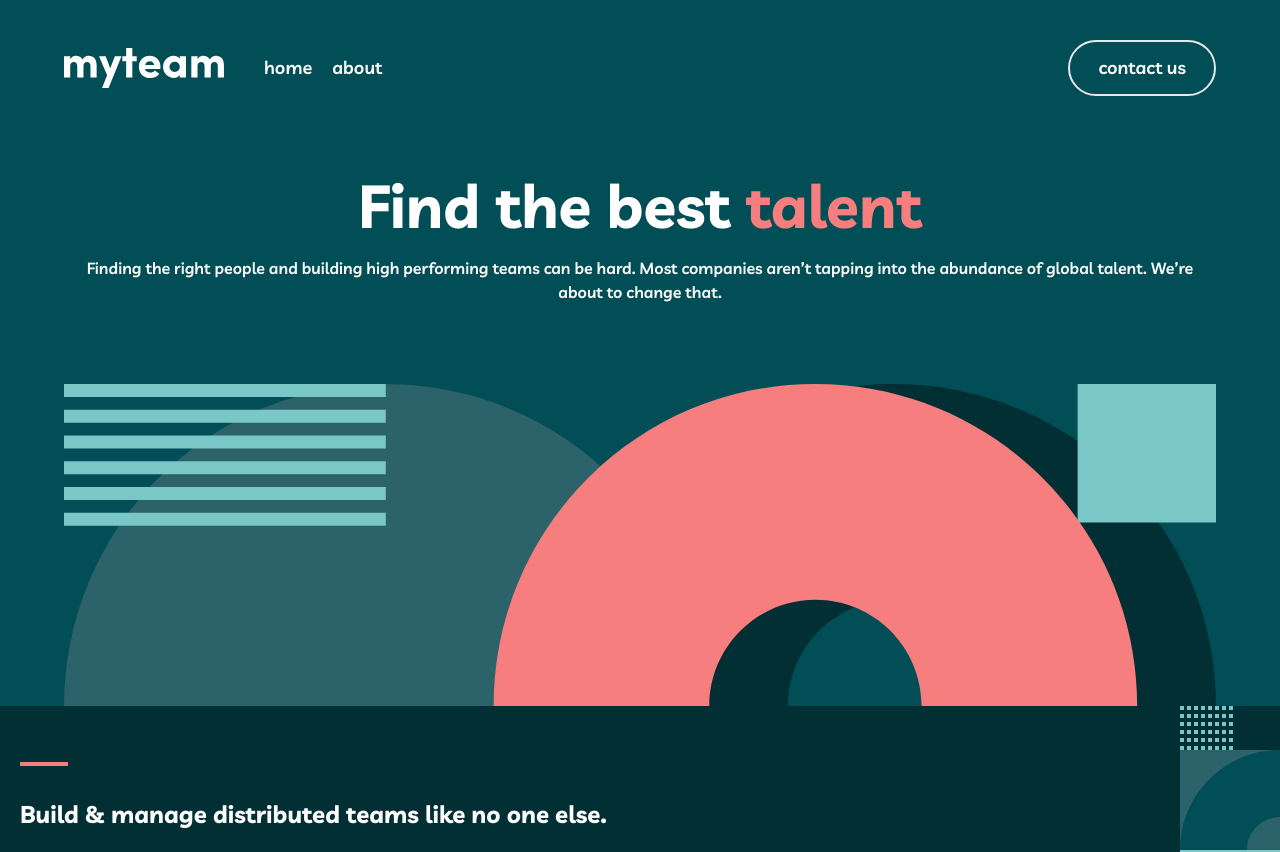
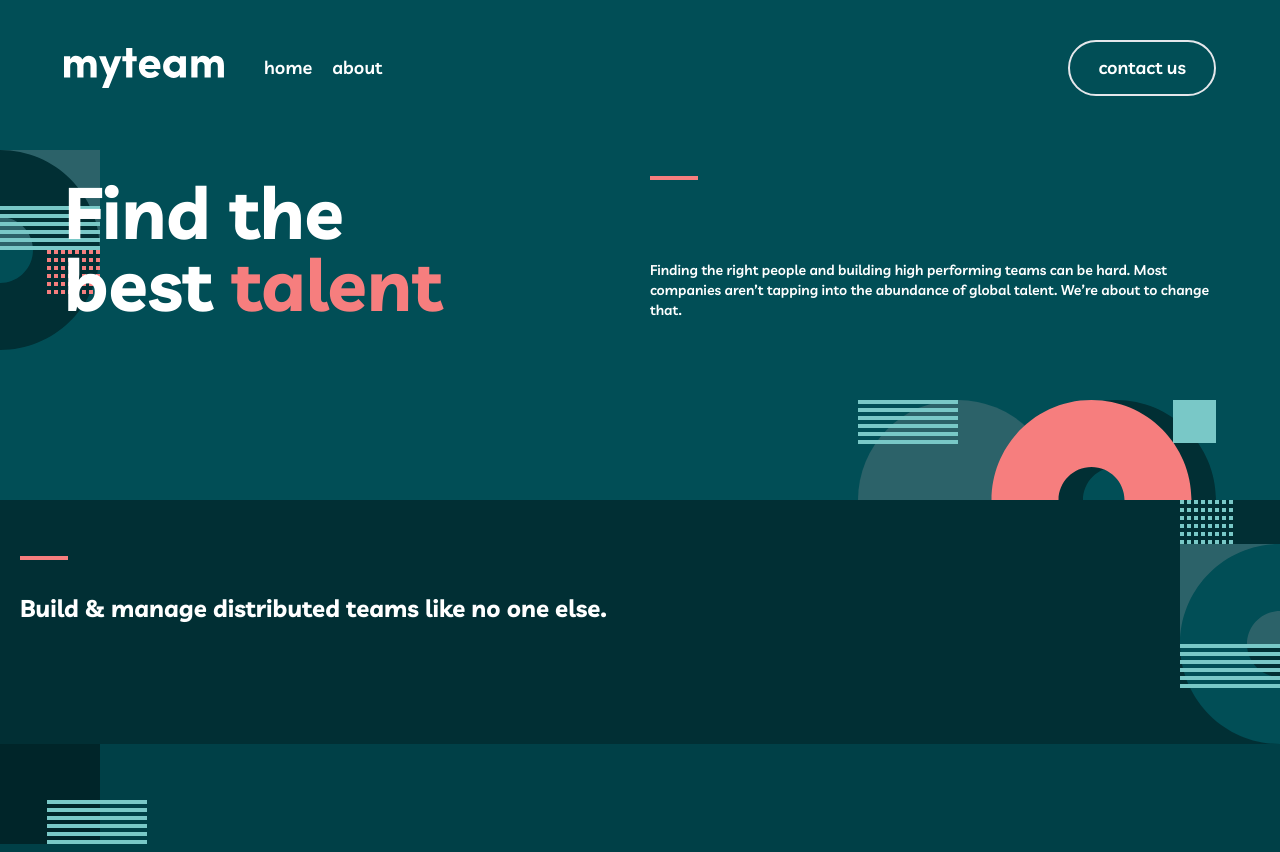
Before and after one commit to alimuddinhasan/myteam-website, a Next.js app: page / in a window 1280 px wide. Shown: the top 852 px of the page. Built offline with nearby package versions, Linux system fonts and the light colour scheme.

Commit message:
feat(header): add responsive

```diff
--- a/components/Header/index.tsx
+++ b/components/Header/index.tsx
@@ -5,12 +5,17 @@ import Container from "../Container";
 export default function Header() {
   return (
     <header
-      className='flex justify-center bg-midnight-green pt-10 px-5'
+      className='flex justify-center bg-midnight-green pt-10 px-5 relative'
       role='header'
     >
-      <Container>
-        <div className="flex flex-col">
-          <div className='grow flex justify-between items-center'>
+      <img
+        className='hidden lg:block max-w-sm absolute left-0 top-1/2 -translate-y-1/2 -translate-x-1/2'
+        src='/assets/bg-pattern-about-2-contact-1.svg'
+        alt='bg-pattern-about-2-contact-1'
+      />
+      <Container className="z-10">
+        <div className='flex flex-col items-center'>
+          <div className='flex justify-between items-center self-stretch'>
             <div className='flex items-center gap-5'>
               <img src='assets/logo.svg' className='mr-5' alt='myteam-logo' />
               <Button className='hidden sm:inline-block' label='home' isFlat />
@@ -23,23 +28,36 @@ export default function Header() {
             />
             <Button className='hidden sm:inline-block' label='contact us' />
           </div>
-          <div className='flex flex-col justify-center py-20'>
+          <div className='flex flex-col lg:flex-row items-center lg:items-stretch py-20 max-w-md lg:max-w-none gap-5'>
             <h1
-              className='text-white text-6xl font-bold text-center mb-5'
+              className='text-white text-6xl sm:text-7xl font-bold text-center lg:text-left lg:basis-1/2'
               data-testid='title'
             >
-              Find the best <span className='text-light-coral'>talent</span>
+              Find the <br />
+              best <span className='text-light-coral'>talent</span>
             </h1>
-            <p
-              className='font-semibold text-base text-center text-white'
-              data-testid='description'
-            >
-              Finding the right people and building high performing teams can be
-              hard. Most companies aren’t tapping into the abundance of global
-              talent. We’re about to change that.
-            </p>
+            <div className='flex flex-col justify-between lg:basis-1/2'>
+              <hr
+                className='hidden lg:block w-12 border-2 border-light-coral'
+                data-testid='header-h-line'
+              />
+              <p
+                className='font-semibold text-base lg:text-sm text-center lg:text-left text-white'
+                data-testid='description'
+              >
+                Finding the right people and building high performing teams can
+                be hard. Most companies aren’t tapping into the abundance of
+                global talent. We’re about to change that.
+              </p>
+            </div>
           </div>
-          <img src='/assets/bg-pattern-home-2.svg' alt='bg-pattern-home-2' />
+          <div className='flex justify-center lg:justify-end self-stretch'>
+            <img
+              className='max-w-sm'
+              src='/assets/bg-pattern-home-2.svg'
+              alt='bg-pattern-home-2'
+            />
+          </div>
         </div>
       </Container>
     </header>
```
Also changed, not shown: 1 other file (tests, documents, lock files or other folders).
